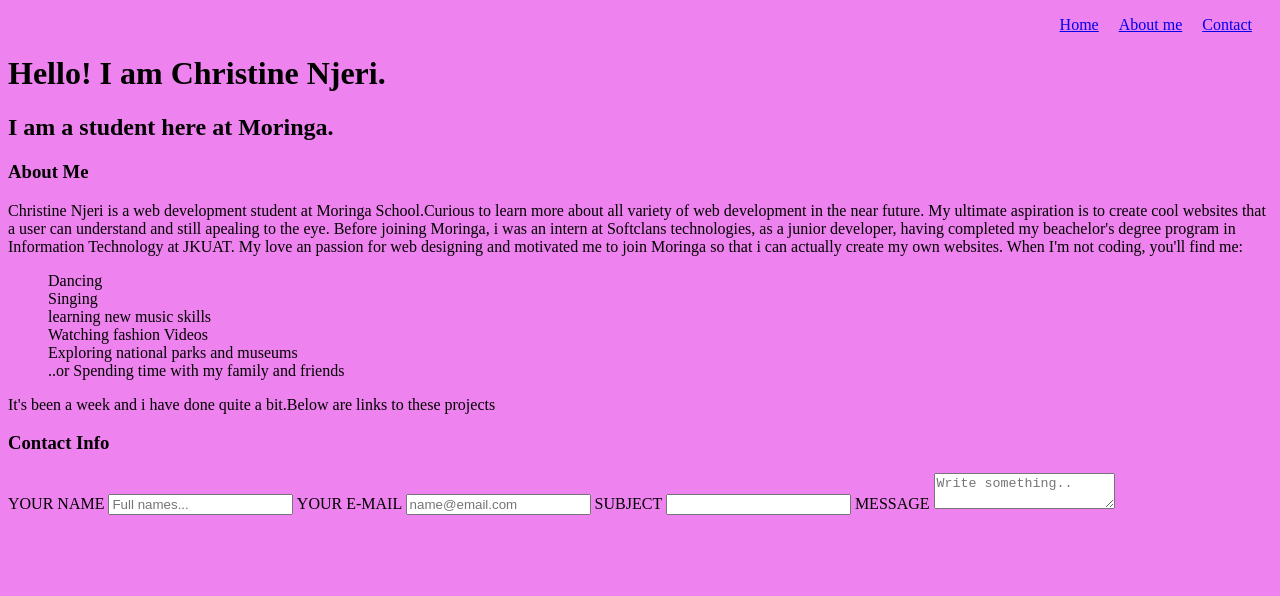
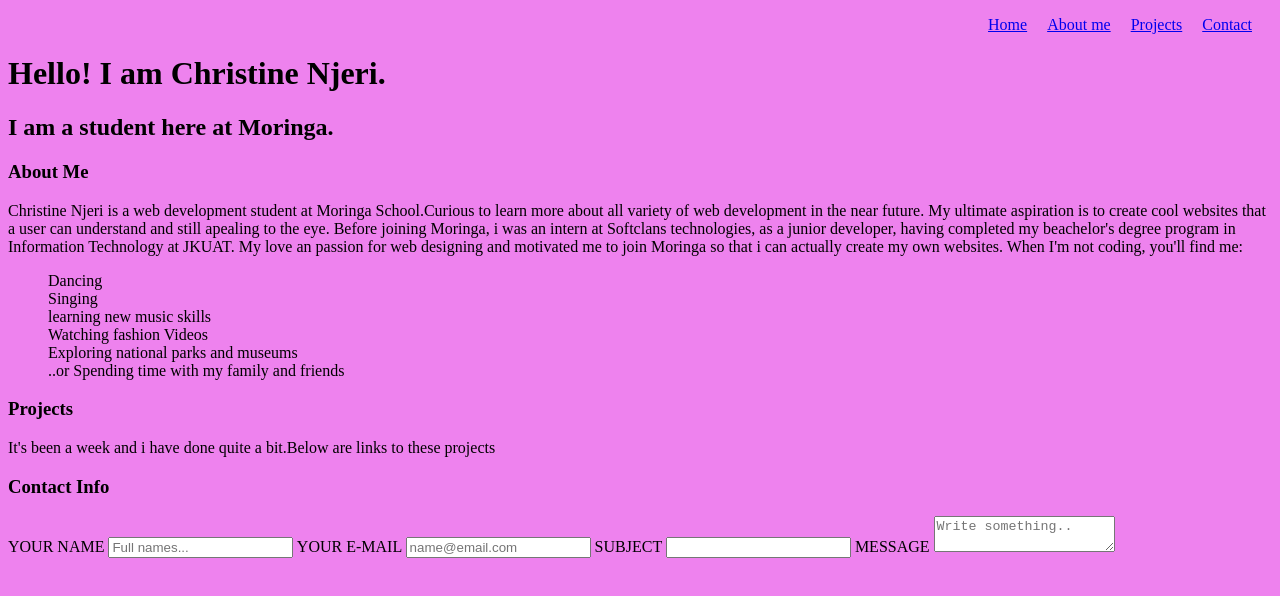
Before and after one commit to Christine-N-Mwaura/Portfolio-project, a plain HTML site: page portfolio-project.html in a window 1280 px wide. Drawn offline with Linux system fonts and the light colour scheme.

Commit message:
This commit will add projects to the lists in the nav bar.

```diff
--- a/portfolio-project.html
+++ b/portfolio-project.html
@@ -10,13 +10,16 @@
       <ul>
         <li><a href="#home">Home</a></li>
         <li><a href="#aboutme">About me</a></li>
+        <li><a href="#projects">Projects</a></li>
         <li><a href="#contact">Contact</a></li>
       </ul>
     </nav>
 
     <h1>Hello! I am Christine Njeri.</h1>
     <h2>I am a student here at Moringa.</h2>
-    <div id="aboutme">
+
+
+
     <h3>About Me</h3>
     <p>Christine Njeri is a web development student at Moringa School.Curious to learn more about all variety of web development in the near future.
       My ultimate aspiration is to create cool websites that a user can understand and still apealing to the eye.
@@ -31,11 +34,14 @@
         <li>Exploring national parks and museums</li>
         <li>..or Spending time with my family and friends</li>
       </ul>
+      </div>
+
+        <h3>Projects</h3>
         <p>It's been a week and i have done quite a bit.Below are links to these projects</p>
-      <ol>
 
-      </ol>
-      </div>
+
+
+
       <h3>Contact Info</h3>
       <form>
         <label>YOUR NAME</label>
@@ -47,5 +53,7 @@
         <label>MESSAGE</label>
         <textarea placeholder="Write something.."></textarea>
       </form>
+
+
   </body>
 </html>
```
Lines whose indentation alone changed are shown as unchanged.
